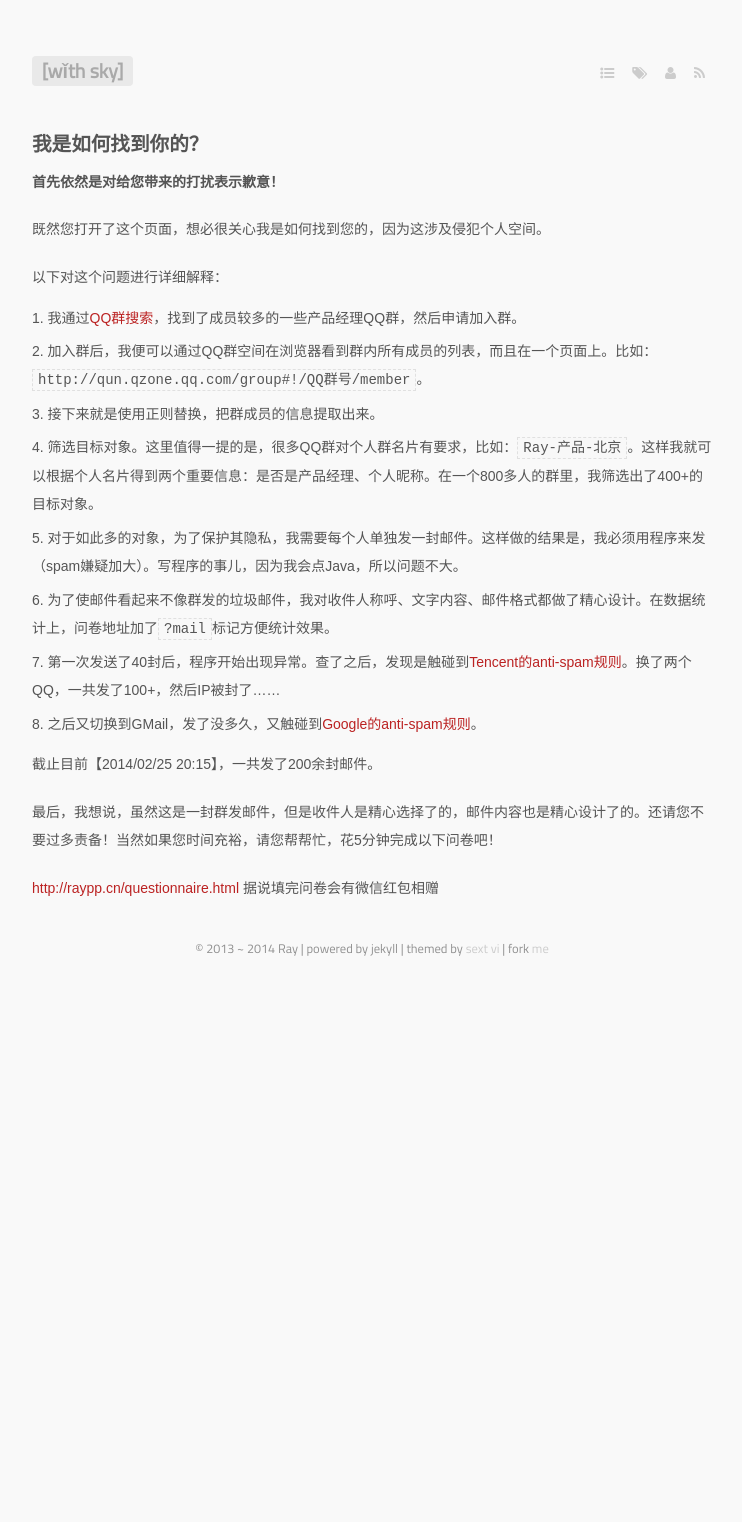
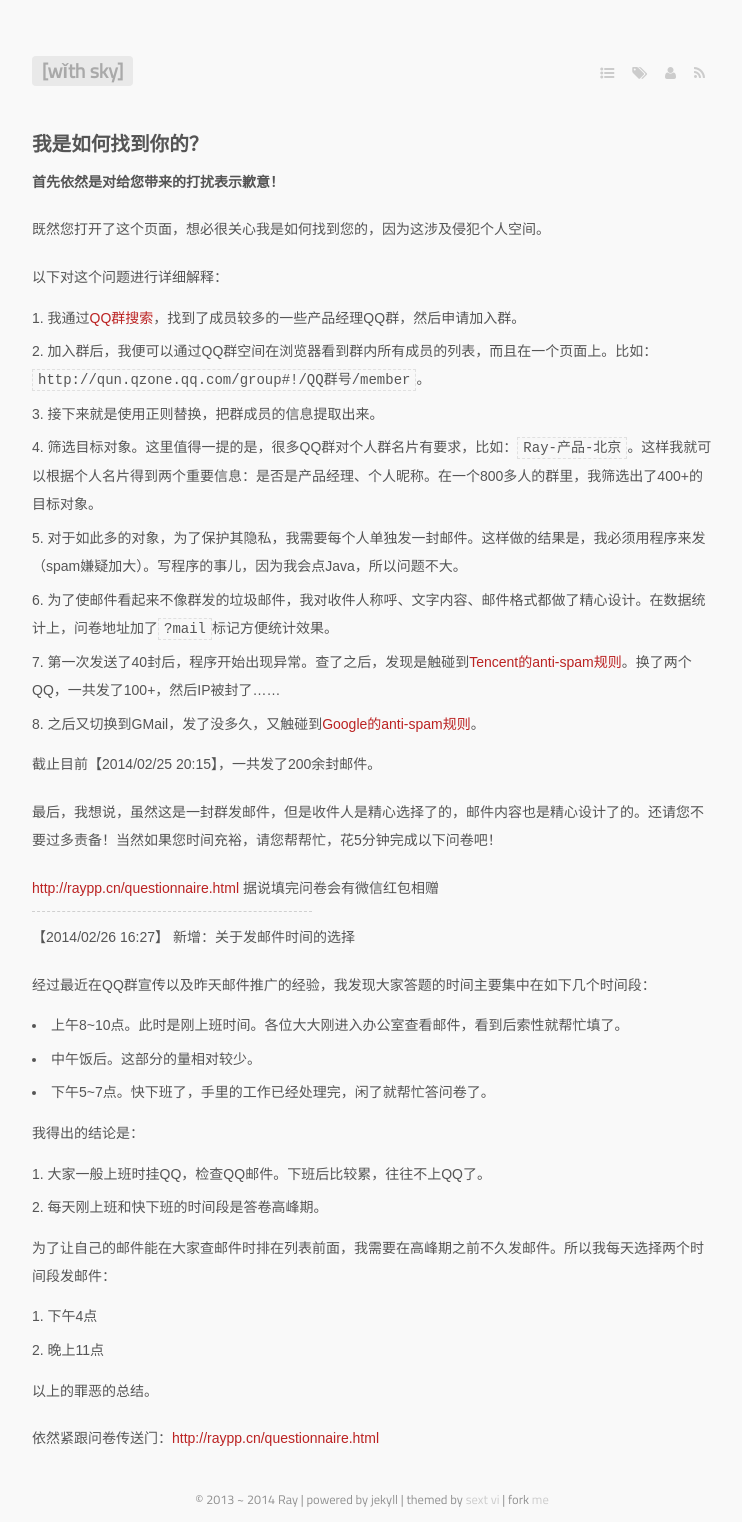
Before and after one commit to raypp/blog, a Jekyll site: the page built from questionnaire/faq.markdown, in a window 1280 px wide. Shown: the whole page, without its empty margins (268-1010 px from the left). Built offline with Jekyll 4.4.1, drawn with Linux system fonts in a browser that asks for light colours; some web fonts are replaced; Markdown is read by kramdown in place of the engine named in the settings; a script that is not in the unit is left out; comment, search, counter and statistics services are not loaded; before the commit the page ends 971 px from its top, so only the background shows below that.

Commit message:
faq update

```diff
--- a/questionnaire/faq.markdown
+++ b/questionnaire/faq.markdown
@@ -23,3 +23,27 @@ __首先依然是对给您带来的打扰表示歉意！__
 最后，我想说，虽然这是一封群发邮件，但是收件人是精心选择了的，邮件内容也是精心设计了的。还请您不要过多责备！当然如果您时间充裕，请您帮帮忙，花5分钟完成以下问卷吧！
 
 [http://raypp.cn/questionnaire.html](http://raypp.cn/questionnaire.html?faq) 据说填完问卷会有微信红包相赠
+
+***
+
+【2014/02/26 16:27】 新增：关于发邮件时间的选择
+
+经过最近在QQ群宣传以及昨天邮件推广的经验，我发现大家答题的时间主要集中在如下几个时间段：
+
+* 上午8~10点。此时是刚上班时间。各位大大刚进入办公室查看邮件，看到后索性就帮忙填了。
+* 中午饭后。这部分的量相对较少。
+* 下午5~7点。快下班了，手里的工作已经处理完，闲了就帮忙答问卷了。
+
+我得出的结论是：
+
+1. 大家一般上班时挂QQ，检查QQ邮件。下班后比较累，往往不上QQ了。
+2. 每天刚上班和快下班的时间段是答卷高峰期。
+
+为了让自己的邮件能在大家查邮件时排在列表前面，我需要在高峰期之前不久发邮件。所以我每天选择两个时间段发邮件：
+
+1. 下午4点
+2. 晚上11点
+
+以上的罪恶的总结。
+
+依然紧跟问卷传送门：[http://raypp.cn/questionnaire.html](http://raypp.cn/questionnaire.html?faq2)
```
